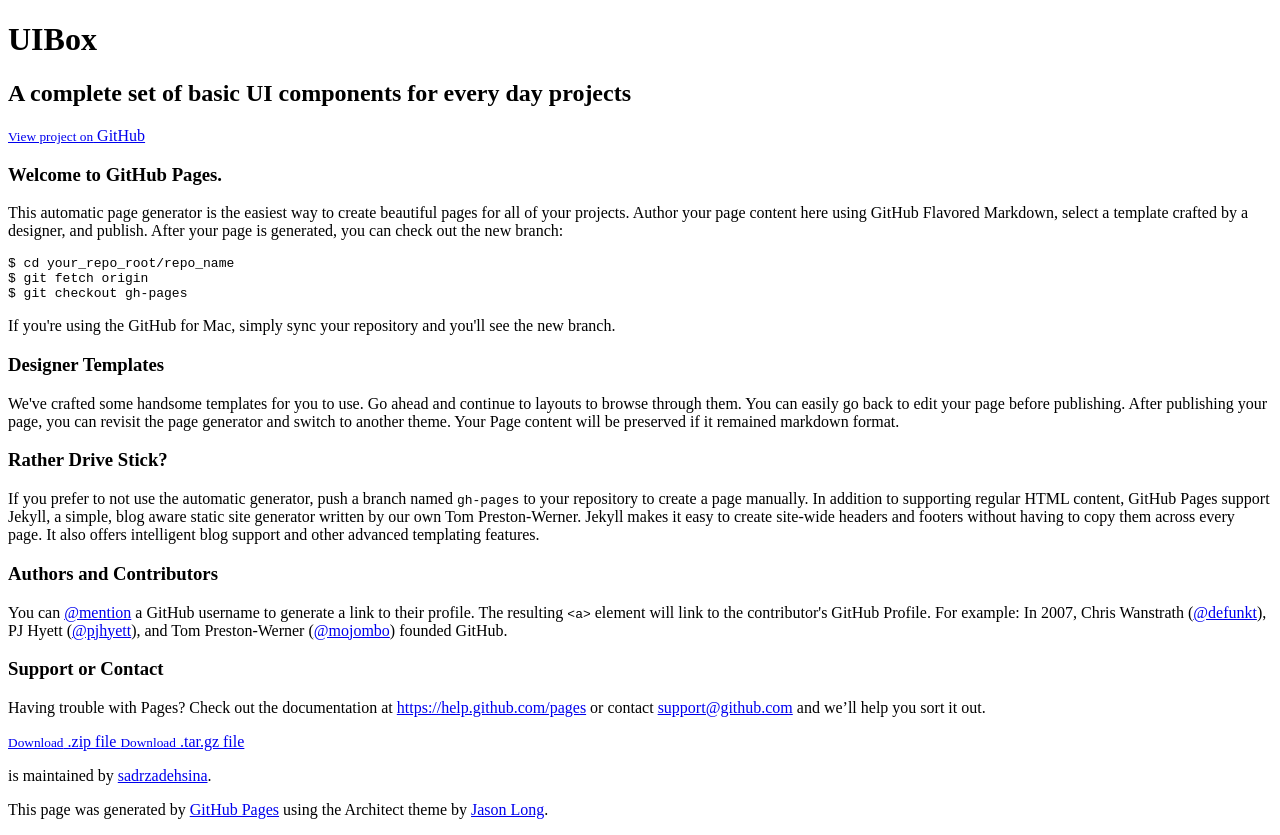
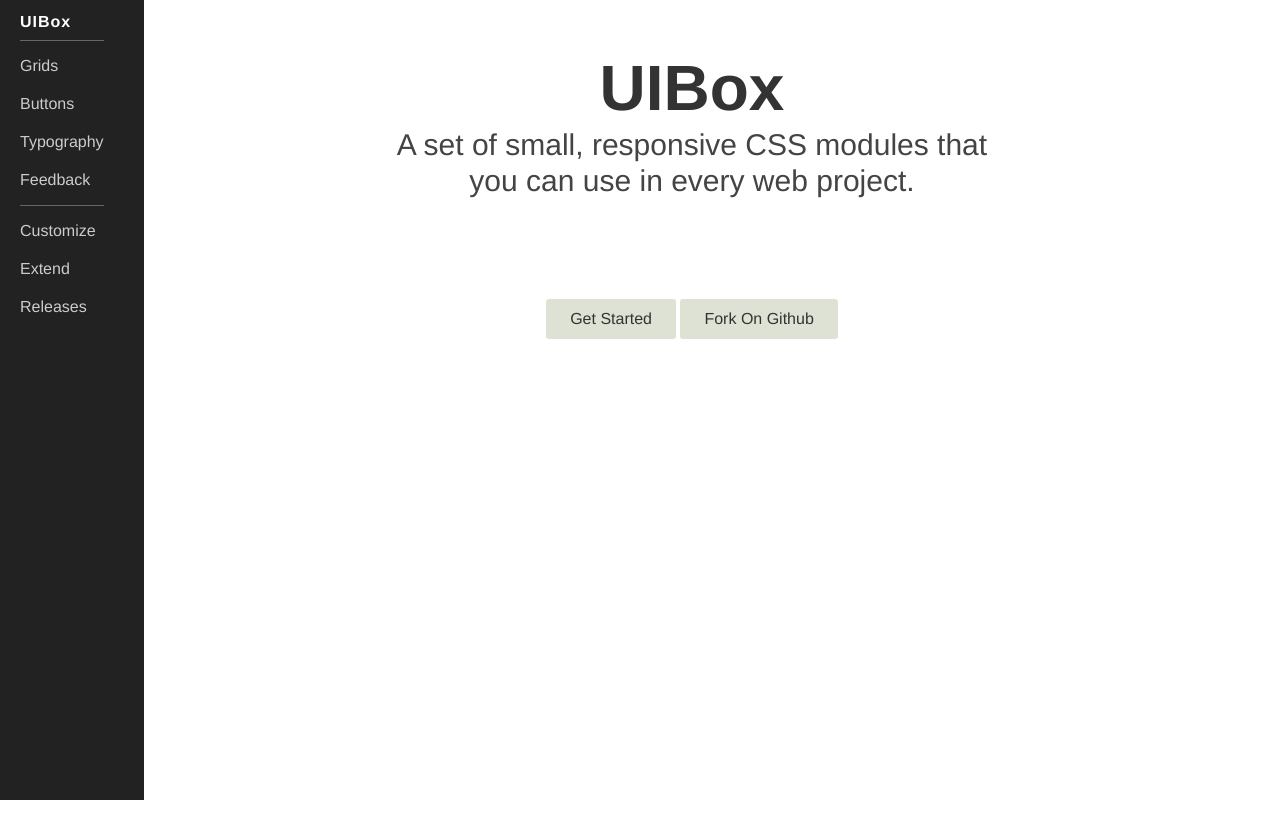
Before and after one commit to mamos98/uibox, a plain HTML site: page index.html in a window 1280 px wide. After the commit the page ends 800 px from the top, so only its background shows below. Drawn offline with Linux system fonts and the light colour scheme.

Commit message:
Update main theme to have a better style

```diff
--- a/index.html
+++ b/index.html
@@ -4,10 +4,13 @@
     <meta charset='utf-8'>
     <meta http-equiv="X-UA-Compatible" content="chrome=1">
     <meta name="viewport" content="width=device-width, initial-scale=1, maximum-scale=1">
-    <link href='https://fonts.googleapis.com/css?family=Architects+Daughter' rel='stylesheet' type='text/css'>
+    <!-- <link href='https://fonts.googleapis.com/css?family=Architects+Daughter' rel='stylesheet' type='text/css'>
     <link rel="stylesheet" type="text/css" href="stylesheets/stylesheet.css" media="screen">
     <link rel="stylesheet" type="text/css" href="stylesheets/pygment_trac.css" media="screen">
-    <link rel="stylesheet" type="text/css" href="stylesheets/print.css" media="print">
+    <link rel="stylesheet" type="text/css" href="stylesheets/print.css" media="print"> -->
+
+    <link rel="stylesheet" type="text/css" href="stylesheets/uibox.min.css">
+    <link rel="stylesheet" type="text/css" href="stylesheets/style.css">
 
     <!--[if lt IE 9]>
     <script src="//html5shiv.googlecode.com/svn/trunk/html5.js"></script>
@@ -17,67 +20,42 @@
   </head>
 
   <body>
-    <header>
-      <div class="inner">
-        <h1>UIBox</h1>
-        <h2>A complete set of basic UI components for every day projects</h2>
-        <a href="https://github.com/sadrzadehsina/uibox" class="button"><small>View project on</small> GitHub</a>
-      </div>
-    </header>
-
-    <div id="content-wrapper">
-      <div class="inner clearfix">
-        <section id="main-content">
-          <h3>
-<a id="welcome-to-github-pages" class="anchor" href="#welcome-to-github-pages" aria-hidden="true"><span class="octicon octicon-link"></span></a>Welcome to GitHub Pages.</h3>
-
-<p>This automatic page generator is the easiest way to create beautiful pages for all of your projects. Author your page content here using GitHub Flavored Markdown, select a template crafted by a designer, and publish. After your page is generated, you can check out the new branch:</p>
-
-<pre><code>$ cd your_repo_root/repo_name
-$ git fetch origin
-$ git checkout gh-pages
-</code></pre>
-
-<p>If you're using the GitHub for Mac, simply sync your repository and you'll see the new branch.</p>
-
-<h3>
-<a id="designer-templates" class="anchor" href="#designer-templates" aria-hidden="true"><span class="octicon octicon-link"></span></a>Designer Templates</h3>
-
-<p>We've crafted some handsome templates for you to use. Go ahead and continue to layouts to browse through them. You can easily go back to edit your page before publishing. After publishing your page, you can revisit the page generator and switch to another theme. Your Page content will be preserved if it remained markdown format.</p>
-
-<h3>
-<a id="rather-drive-stick" class="anchor" href="#rather-drive-stick" aria-hidden="true"><span class="octicon octicon-link"></span></a>Rather Drive Stick?</h3>
-
-<p>If you prefer to not use the automatic generator, push a branch named <code>gh-pages</code> to your repository to create a page manually. In addition to supporting regular HTML content, GitHub Pages support Jekyll, a simple, blog aware static site generator written by our own Tom Preston-Werner. Jekyll makes it easy to create site-wide headers and footers without having to copy them across every page. It also offers intelligent blog support and other advanced templating features.</p>
-
-<h3>
-<a id="authors-and-contributors" class="anchor" href="#authors-and-contributors" aria-hidden="true"><span class="octicon octicon-link"></span></a>Authors and Contributors</h3>
-
-<p>You can <a href="https://github.com/blog/821" class="user-mention">@mention</a> a GitHub username to generate a link to their profile. The resulting <code>&lt;a&gt;</code> element will link to the contributor's GitHub Profile. For example: In 2007, Chris Wanstrath (<a href="https://github.com/defunkt" class="user-mention">@defunkt</a>), PJ Hyett (<a href="https://github.com/pjhyett" class="user-mention">@pjhyett</a>), and Tom Preston-Werner (<a href="https://github.com/mojombo" class="user-mention">@mojombo</a>) founded GitHub.</p>
-
-<h3>
-<a id="support-or-contact" class="anchor" href="#support-or-contact" aria-hidden="true"><span class="octicon octicon-link"></span></a>Support or Contact</h3>
-
-<p>Having trouble with Pages? Check out the documentation at <a href="https://help.github.com/pages">https://help.github.com/pages</a> or contact <a href="mailto:support@github.com">support@github.com</a> and we’ll help you sort it out.</p>
-        </section>
-
-        <aside id="sidebar">
-          <a href="https://github.com/sadrzadehsina/uibox/zipball/master" class="button">
-            <small>Download</small>
-            .zip file
-          </a>
-          <a href="https://github.com/sadrzadehsina/uibox/tarball/master" class="button">
-            <small>Download</small>
-            .tar.gz file
-          </a>
-
-          <p class="repo-owner"><a href="https://github.com/sadrzadehsina/uibox"></a> is maintained by <a href="https://github.com/sadrzadehsina">sadrzadehsina</a>.</p>
-
-          <p>This page was generated by <a href="https://pages.github.com">GitHub Pages</a> using the Architect theme by <a href="https://twitter.com/jasonlong">Jason Long</a>.</p>
-        </aside>
+    <div class="container">
+      <div class="row">
+        <div class="col-1">&nbsp;</div>
+        <div class="col-11">
+          <div class="content">
+            <h1 class="title">UIBox</h1>
+            <p class="subtitle">
+              A set of small, responsive CSS modules that you can use in every web project.
+            </p>
+            <p class="buttons">
+              <a href="#" class="btn-primary">Get Started</a>
+              <a href="#" class="btn">Fork On Github</a>
+            </p>
+          </div>
+        </div>
       </div>
     </div>
-
-
+    <div class="navigation" style="background-color: #222;">
+      <div>
+        <h5>UIBox</h5>
+        <hr>
+        <nav>
+          <ul>
+            <li><a href="#">Grids</a></li>
+            <li><a href="#">Buttons</a></li>
+            <li><a href="#">Typography</a></li>
+            <li><a href="#">Feedback</a></li>
+          </ul>
+          <hr>
+          <ul>
+            <li><a href="#">Customize</a></li>
+            <li><a href="#">Extend</a></li>
+            <li><a href="#">Releases</a></li>
+          </ul>
+        </nav>
+      </div>
+    </div>
   </body>
 </html>
--- /dev/null
+++ b/stylesheets/style.css
@@ -0,0 +1,59 @@
+/* Reset a few tags */
+ul {
+  list-style-type: none;
+}
+hr,
+ul,
+h1, h2, h3, h4, h5, h6 {
+  margin: 0;
+  padding: 0;
+}
+
+/* Navigation */
+.navigation {
+  position: absolute;
+  left: 0;
+  top: 0;
+  height: 100%;
+  color: #fff;
+}
+.navigation > div {
+  padding: 10px 40px 10px 20px;
+}
+.navigation ul {
+  list-style-type: none;
+  margin: 0;
+  padding: 0;
+}
+.navigation li {
+  padding: 7px 0;
+}
+.navigation a {
+  color: #ccc;
+  text-decoration: none
+}
+.navigation a:hover {
+  color: #fff;
+}
+.navigation hr {
+  background-color: #666;
+  margin: 6px 0;
+}
+
+/* Main Content */
+.content .title {
+  margin-top: 50px;
+  text-align: center;
+}
+.content .subtitle {
+  font-size: 30px;
+  width: 600px;
+  margin: 0 auto;
+  text-align: center;
+  line-height: 1.2em;
+  color: #444;
+}
+.content .buttons {
+  margin-top: 100px;
+  text-align: center;
+}
```
